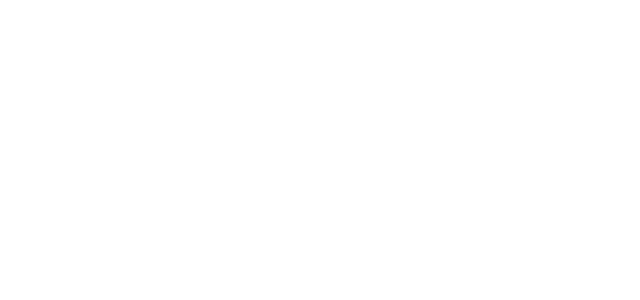
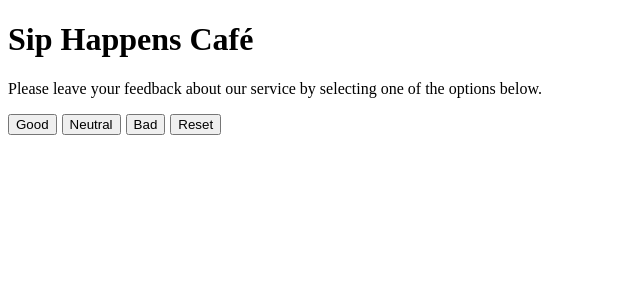
Before and after one commit to isteppanenko/goit-react-hw-02, a React (Vite) app: page / in a window 1280 px wide. Shown: the top 300 px of the page, without its empty margins (0-640 px from the left). Built offline with nearby package versions, Linux system fonts and the light colour scheme.

Commit message:
options_button

```diff
--- a/src/components/App.jsx
+++ b/src/components/App.jsx
@@ -1,5 +1,13 @@
+import Descriptions from './description/Descriptions';
+import Options from './Options/Options';
+
 function App() {
-  return <></>;
+  return (
+    <>
+      <Descriptions />
+      <Options />
+    </>
+  );
 }
 
 export default App;
--- a/src/components/Description/Descriptions.jsx
+++ b/src/components/Description/Descriptions.jsx
@@ -0,0 +1,12 @@
+const Descriptions = () => {
+  return (
+    <>
+      <h1>Sip Happens Café</h1>
+      <p>
+        Please leave your feedback about our service by selecting one of the
+        options below.
+      </p>
+    </>
+  );
+};
+export default Descriptions;
--- /dev/null
+++ b/src/components/Options/Options.jsx
@@ -0,0 +1,27 @@
+import { useState } from 'react';
+import css from '../Options/Options.module.css';
+const Options = () => {
+  // const onActions = () => alert('Hello world');
+  const [clicks, setClicks] = useState(0);
+  const handleClick = () => {
+    setClicks(clicks + 1);
+  };
+  return (
+    <>
+      <button className={css.buttonOptions} onClick={handleClick}>
+        Good
+      </button>
+      <button className={css.buttonOptions} onClick={handleClick}>
+        Neutral
+      </button>
+      <button className={css.buttonOptions} onClick={handleClick}>
+        Bad
+      </button>
+      <button className={css.buttonOptions} onClick={handleClick}>
+        Reset
+      </button>
+    </>
+  );
+};
+
+export default Options;
--- /dev/null
+++ b/src/components/Options/Options.module.css
@@ -0,0 +1,6 @@
+.buttonOptions {
+  margin-right: 5px;
+}
+.buttonOptions:last-child {
+  margin-right: 0;
+}
```
Also changed, not shown: src/components/Optionst/Options.jsx (deleted).
